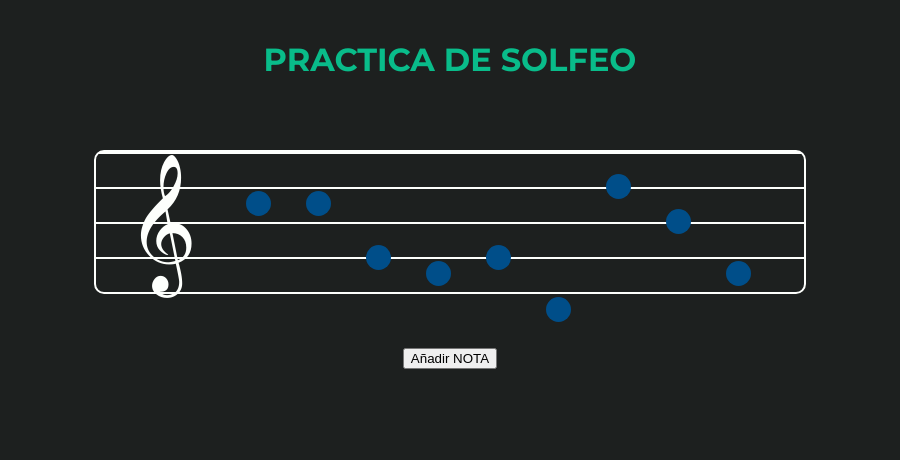
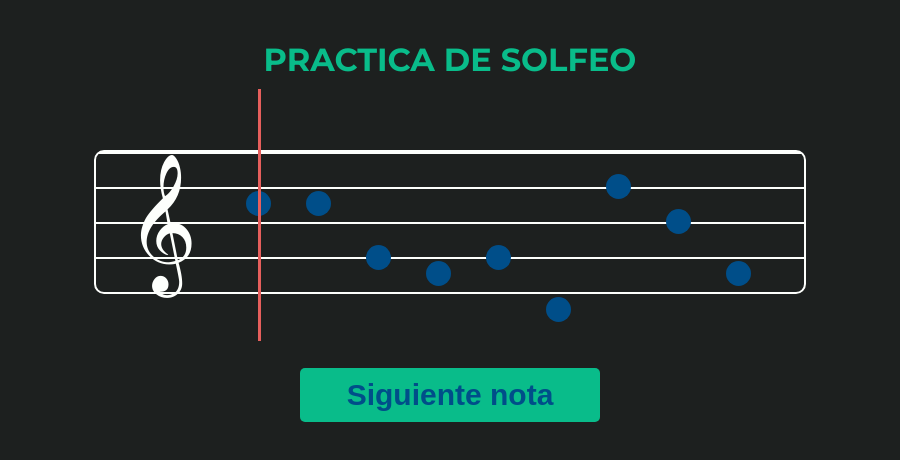
Before and after one commit to Visac95/Solfeo-app, an Electron app: page index.html in a window 900 px wide. Drawn offline with Linux system fonts and the light colour scheme.

Commit message:
Se agrego la linea vertical que indica la nota actual en el pentagrama y se le agregaron transiciones para suavizar el movimiento de la línea y el botón de siguiente nota.

```diff
--- a/index.html
+++ b/index.html
@@ -6,9 +6,12 @@
     <meta name="viewport" content="width=device-width, initial-scale=1.0" />
     <title>PRACTICA DE SOLFEO</title>
     <link rel="stylesheet" href="style.css" />
-  <link rel="preconnect" href="https://fonts.googleapis.com">
-  <link rel="preconnect" href="https://fonts.gstatic.com" crossorigin>
-  <link href="https://fonts.googleapis.com/css2?family=Montserrat:ital,wght@0,100..900;1,100..900&display=swap" rel="stylesheet">
+    <link rel="preconnect" href="https://fonts.googleapis.com" />
+    <link rel="preconnect" href="https://fonts.gstatic.com" crossorigin />
+    <link
+      href="https://fonts.googleapis.com/css2?family=Montserrat:ital,wght@0,100..900;1,100..900&display=swap"
+      rel="stylesheet"
+    />
   </head>
   <body>
     <h1>PRACTICA DE SOLFEO</h1>
@@ -16,9 +19,10 @@
     <div class="pentagrama">
       <div class="clave-sol">𝄞</div>
       <!--</div><div class="nota"></div>-->
-  </div><br>
+    </div>
+    <br />
 
-  <button id="añadirNota">Añadir NOTA</button>
+    <button id="siguienteNota">Siguiente nota</button>
     <script src="renderer.js" type="module"></script>
   </body>
 </html>
--- a/renderer.js
+++ b/renderer.js
@@ -1,35 +1,48 @@
+const notas = {};
+const notaDiv = document.getElementById("nota");
+const botonesDiv = document.getElementById("botones");
+const pentagramaWidth = window.innerWidth * 0.8 - 150;
+const nBPentagrama = Math.round(0.015758249 * pentagramaWidth); //notas que entran en el pentagrama
+var notascreadas = 0;
+var notaActual = 0;
+const lineaVPentagrama = document.createElement("div");
 
-const notas = [];
-const notaDiv = document.getElementById('nota');
-const botonesDiv = document.getElementById('botones');
-const pentagramaWidth = (window.innerWidth * 0.8) - 150;
-const nBPentagrama = Math.round(0.015758249 * pentagramaWidth ); //notas que entran en el pentagrama
-console.log("numero de notas en el pentagrama: " + nBPentagrama);
-
-const boton = document.getElementById('añadirNota');
-const nota = document.querySelector('.nota');
+const boton = document.getElementById("siguienteNota");
+//const lineaAdicional = document.querySelector(".linea-adicional");
 
 const posiciones = [-46, -29, -12, 5, 22, 39, 57, 74, 93, 109, 127, 145, 162]; // líneas y espacios
-let indice = 0;
 
-boton.addEventListener('click', () => {
-  generarNotasAleatorias()
-
+boton.addEventListener("click", () => {
+  notaActual++;
+  let valorActual = parseInt(notas["nota"+ notaActual].style.left, 10);// 1️⃣ Convertir "100px" a número
+  valorActual += 11;// 2️⃣ Sumamos 10
+  lineaVPentagrama.style.left = valorActual + 'px';// 3️⃣ Asignamos de nuevo con 'px'
+  //console.log(lineaVPentagrama.style.left);
 });
 
+// Genera notas aleatorias dentro del pentagrama
 const generarNotasAleatorias = (cantidad) => {
   for (let i = 0; i < cantidad; i++) {
-    const notaNueva = document.createElement('div');
-    document.querySelector('.pentagrama').appendChild(notaNueva);
-    notaNueva.classList.add('nota');
-    notaNueva.id = 'nota' + i;
+    const notaNueva = document.createElement("div");
+    document.querySelector(".pentagrama").appendChild(notaNueva);
+    notaNueva.classList.add("nota");
+    notaNueva.id = "nota" + i;
     const indicePosicion = Math.floor(Math.random() * posiciones.length);
-    notaNueva.style.top = posiciones[indicePosicion] + 'px';
-    notaNueva.style.left = (150 + i * 60) + 'px';
+    notaNueva.style.top = posiciones[indicePosicion] + "px";
+    if (posiciones[indicePosicion] == -46 || posiciones[indicePosicion] == 162) {
+      notaNueva.appendChild(document.createElement("div")).classList.add("linea-adicional"); //añade línea adicional para notas fuera del pentagrama
+    }
+    notaNueva.style.left = 150 + i * 60 + "px";
+    notas["nota" + i] = notaNueva;
+    notascreadas++;
+
   }
+  console.log("Notas creadas:", notascreadas, "estas son" , notas);
+  lineaVPentagrama.classList.add("linea-vertical-pentagrama");
+  document.querySelector(".pentagrama").appendChild(lineaVPentagrama);
   console.log(pentagramaWidth);
-}
+};
 
 generarNotasAleatorias(nBPentagrama); // Aproximadamente 1 nota cada 102.4px de ancho
 
-console.log('✅ RENDERER FUNCIONANDO');
+console.log("✅ RENDERER FUNCIONANDO");
--- a/style.css
+++ b/style.css
@@ -14,16 +14,15 @@ FDFFFC BLANCO
   font-style: normal;
 }
 
-
 :root {
-    --rojo: #E65F5C;
-    --blanco: #FDFFFC;
-    --verde: #09BC8A;
-    --azul: #004E89;
-    --negro: #1D201F;
-    --fondo: var(--negro);
-    --titulos: var(--verde);
-    --texto: var(--blanco);
+  --rojo: #e65f5c;
+  --blanco: #fdfffc;
+  --verde: #09bc8a;
+  --azul: #004e89;
+  --negro: #1d201f;
+  --fondo: var(--negro);
+  --titulos: var(--verde);
+  --texto: var(--blanco);
 }
 
 body {
@@ -73,6 +72,34 @@ h1 {
   transition: all 0.3s ease;
 }
 
-#añadirNota{
-  margin-top: 50px;
+#siguienteNota {
+  margin-top: 70px;
+  border: none;
+  border-radius: 5px;
+  padding: 10px 20px;
+  background-color: var(--verde);
+  color: var(--azul);
+  font-size: 30px;
+  cursor: pointer;
+  width: 300px;
+  font-weight: bolder;
 }
+
+.linea-adicional{
+  position: absolute;
+  height: 2px;
+  width: 70px;
+  background-color: var(--blanco);
+  top: 12px;
+  left: -20px;
+}
+
+.linea-vertical-pentagrama {
+  position: absolute;
+  top: -63px;
+  left: 162px; /* empieza en el borde izquierdo */
+  width: 3px;
+  height: 180%;
+  background-color: var(--rojo); /* color de la línea */
+  transition: left 0.2s ease;
+}
```
Also changed, not shown: main.js (+8 -8 lines). Lines whose indentation alone changed are shown as unchanged.
